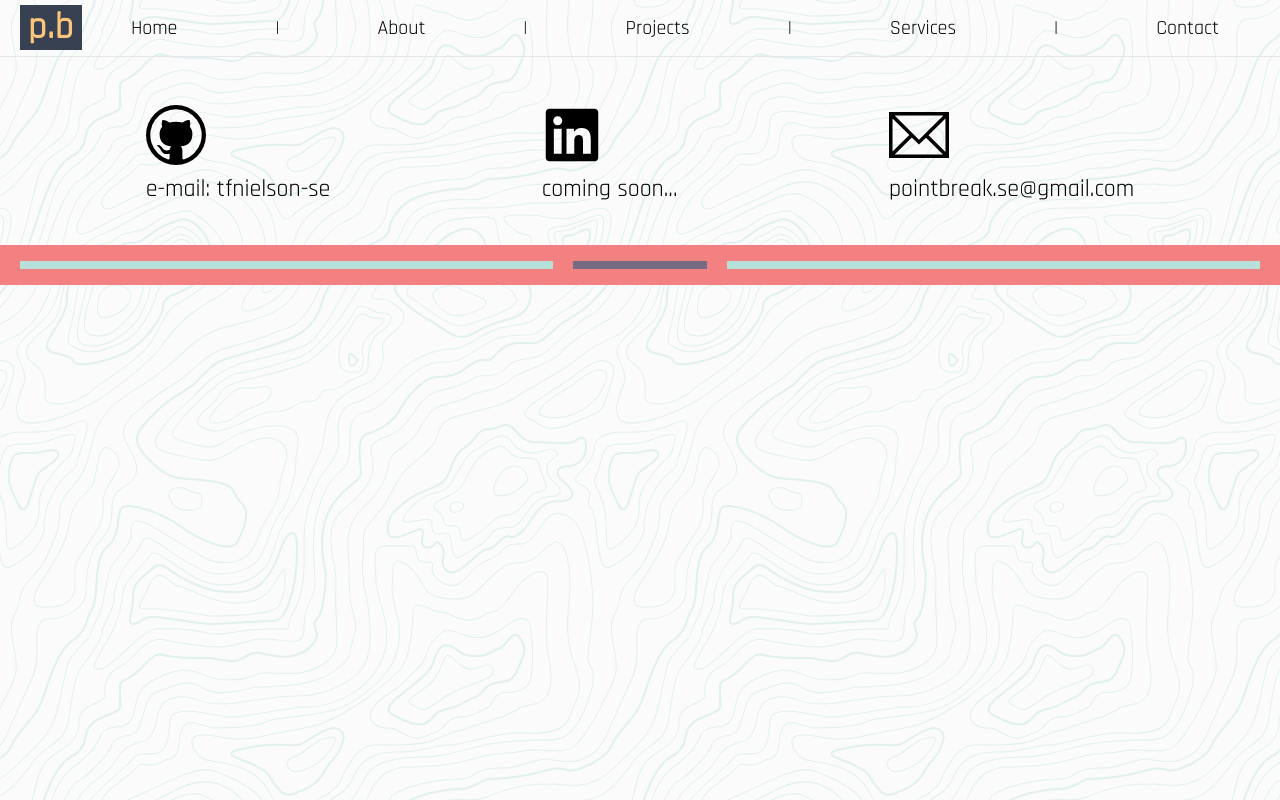
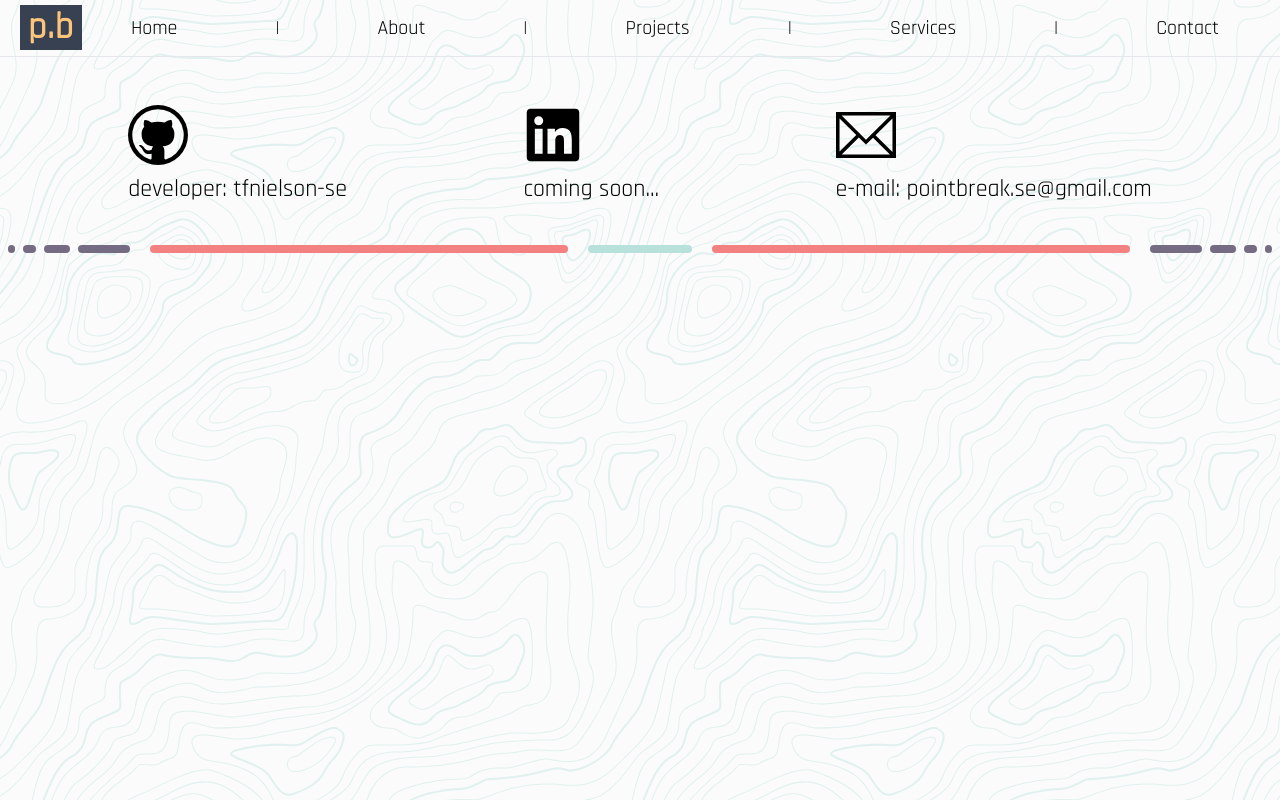
Before and after one commit to tfnielson-se/point-break, a Next.js app: page /contact in a window 1280 px wide. Built offline with nearby package versions, Linux system fonts and the light colour scheme.

Commit message:
fixed contact page content

```diff
--- a/pages/ServiceCard.js
+++ b/pages/ServiceCard.js
@@ -5,12 +5,12 @@ const ServiceCard = ({title, img, body}) => {
 					<h1 className="fourth-color text-3xl font-bold text-gray-800 uppercase px-4 py-2">
 						<strong className="bg-gray-700 px-2 py">{title}</strong>
 					</h1>
-					<p className="mt-1 text-lg px-4 py-2">
+					<p className="mt-1 text-lg tracking-wide px-4 py-2">
 						{body}
 					</p>
 				</div>
 
-				<img className="object-cover w-full h-48 mt-2 " src={img} alt="service-image - veecteezy.com"/>
+				<img className="object-cover w-full h-64 mt-2" src={img} alt="service-image - veecteezy.com"/>
 			</div>
     )
 }
--- a/pages/about/index.js
+++ b/pages/about/index.js
@@ -27,7 +27,7 @@ const About = () => {
 									ABOUT US
 								</strong>
 							</p>
-							<p className="mt-2 text-lg">
+							<p className="mt-2 text-xl tracking-wide ">
 								Our mission is to help businesses and
 								individuals achieve their goals through the
 								power of technology. We are committed to
@@ -50,7 +50,7 @@ const About = () => {
 			</div>
 			<div className="flex justify-center text-center m-auto my-10 max-w-2xl">
 				<div className="bring-up second-color w-full mx-3 rounded-b-xl rounded-t-md">
-					<p className="text-2xl first mb-5">
+					<p className="text-2xl first mb-4">
 						<strong className="bg-gray-700 p-2">STACKS</strong>
 					</p>
 					<p className="text-xl mx-5 third-color">
@@ -62,7 +62,7 @@ const About = () => {
 						Rails <span className="font-first-color">|</span>{" "}
 						JavaScript / React.js / Next.js{" "}
 					</p>
-					<p className="text-xl pb-5">
+					<p className="text-xl pb-5 tracking-wide">
 						We utilize cutting-edge technologies that are highly
 						regarded in the industry to deliver top-quality
 						solutions to our clients.
--- a/pages/contact/index.js
+++ b/pages/contact/index.js
@@ -8,7 +8,7 @@ const Contact = () => {
 		<div className="flex justify-around mx-10 my-10">
 			<div>
 				<VscGithub className="hover:text-stone-800 text-6xl my-2" />
-                <span className="text-2xl">e-mail: </span>
+                <span className="text-2xl">developer: </span>
                 <a
 					href="https://github.com/tfnielson-se"
 					className="text-2xl nav-btn m-auto"
@@ -29,7 +29,7 @@ const Contact = () => {
 			</div>
 			<div>
 				<TfiEmail className="hover:text-stone-800 text-6xl my-2" />
-
+                <span className="text-2xl">e-mail: </span>
 				<a
 					href="mailto: pointbreak.se@gmail.com"
 					className="text-2xl nav-btn m-auto"
@@ -39,13 +39,21 @@ const Contact = () => {
 				</a>
 			</div>
 		</div>
-            <div className=" flex justify around h-10 third-color">
+            <div className=" flex justify around">
             {""}
-            <section className="w-full h-2 second-color m-auto mx-5"></section>
-            <section className="w-1/4 h-2 fourth-color m-auto"></section>
+            <section className="ml-2 w-5 h-2 fourth-color m-auto rounded"></section>
+            <section className="ml-2 w-10 h-2 fourth-color m-auto rounded"></section>
+            <section className="ml-2 w-20 h-2 fourth-color m-auto rounded"></section>
+            <section className="ml-2 w-40 h-2 fourth-color m-auto rounded"></section>
 
-            <section className="w-full h-2 second-color m-auto mx-5"></section>
+            <section className="w-full h-2 third-color m-auto mx-5 rounded "></section>
+            <section className="w-1/4 h-2 second-color m-auto rounded"></section>
 
+            <section className="w-full h-2 third-color m-auto mx-5 rounded"></section>
+            <section className="mr-2 w-40 h-2 fourth-color m-auto rounded"></section>
+            <section className="mr-2 w-20 h-2 fourth-color m-auto rounded"></section>
+            <section className="mr-2 w-10 h-2 fourth-color m-auto rounded"></section>
+            <section className="mr-2 w-5 h-2 fourth-color m-auto rounded"></section>
 
             </div>
             </>
--- a/pages/services/index.js
+++ b/pages/services/index.js
@@ -26,7 +26,7 @@ const Services = () => {
 					}
 				/> */}
 			</div>
-			<div className="flex justify-around py-3">
+			<div className="flex justify-around py-5">
 				<ServiceCard
 					title={"SEO"}
 					img={"/seo.jpg"}
```
Also changed, not shown: public/design.jpg, styles/globals.css, 1 other file (tests, documents, lock files or other folders).
